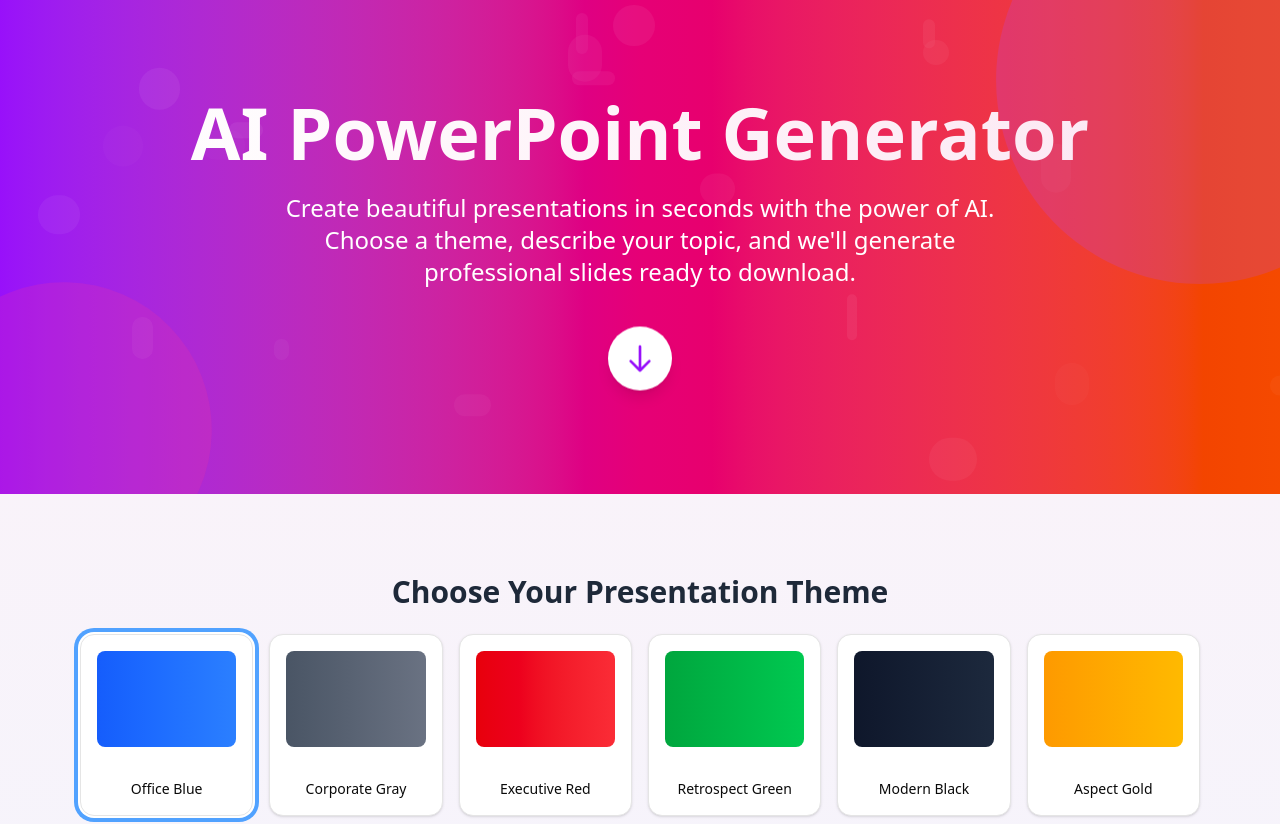
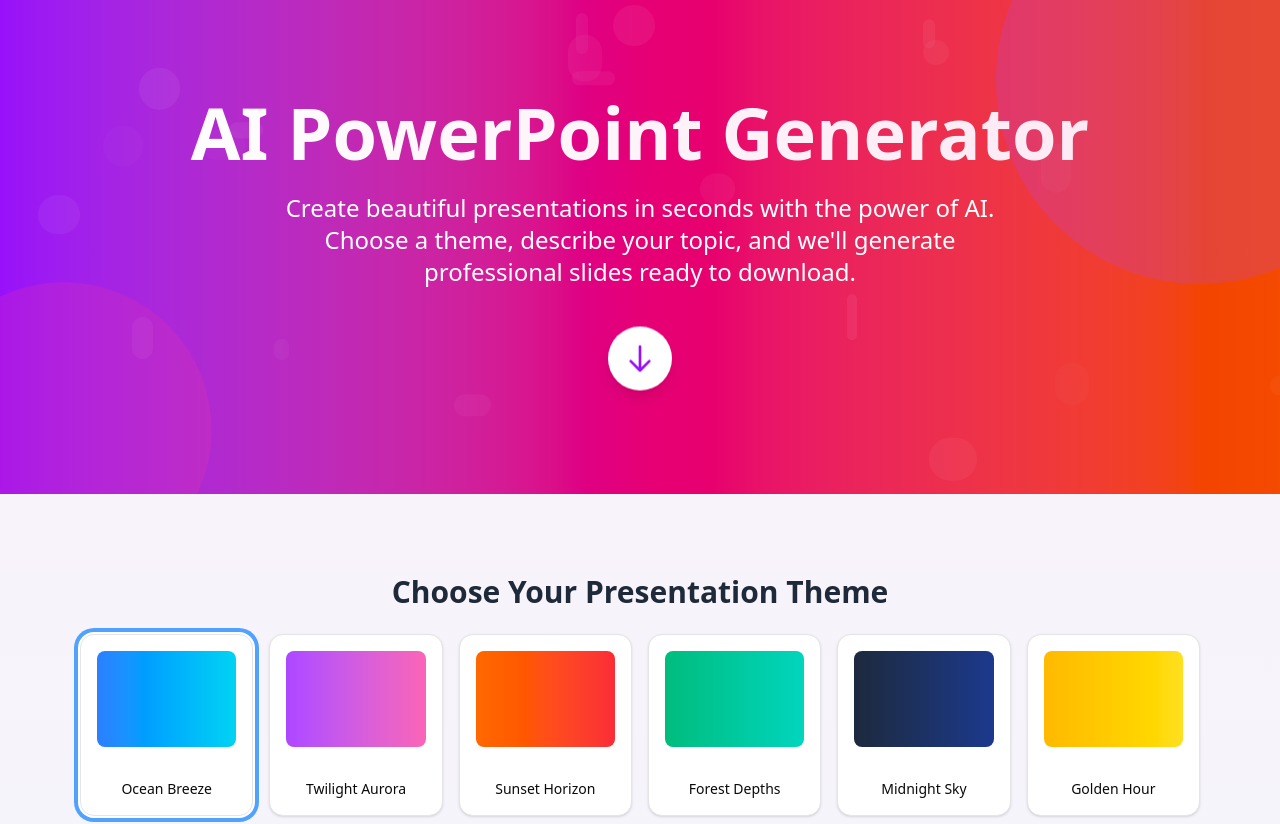
Before and after one commit to Avik-creator/aipptgenerator, a Next.js app: page / in a window 1280 px wide. Shown: the top 824 px of the page. Built offline with nearby package versions, Linux system fonts and the light colour scheme.

Commit message:
Added Changes.

```diff
--- a/src/app/actions/actions.ts
+++ b/src/app/actions/actions.ts
@@ -38,7 +38,6 @@ const formSchema = z.object({
             throw new Error("Failed to generate presentation")
         }
         const data = await response.json()
-        console.log("Generated presentation data:", JSON.stringify(data, null, 2))
       return data;
     } catch (error) {
       console.error("Error generating presentation:", error)
--- a/src/context/theme-context.tsx
+++ b/src/context/theme-context.tsx
@@ -6,84 +6,54 @@ export type Theme = {
   name: string
   color: string
   accent: string
+  hexBackground: string
   textColor: string
 }
 
 export const themes = [
   {
-    name: "Office Blue",
-    color: "bg-gradient-to-r from-blue-600 to-blue-500",
-    accent: "bg-gradient-to-r from-blue-700 to-blue-600",
+    name: "Ocean Breeze",
+    color: "bg-gradient-to-r from-blue-500 to-cyan-400",
+    hexBackground: "#3b82f6",
+    accent: "bg-gradient-to-r from-blue-600 to-cyan-500",
     textColor: "text-white"
   },
   {
-    name: "Corporate Gray",
-    color: "bg-gradient-to-r from-gray-600 to-gray-500",
-    accent: "bg-gradient-to-r from-gray-700 to-gray-600",
+    name: "Twilight Aurora",
+    color: "bg-gradient-to-r from-purple-500 to-pink-400",
+    hexBackground: "#9333ea",
+    accent: "bg-gradient-to-r from-purple-600 to-pink-500",
     textColor: "text-white"
   },
   {
-    name: "Executive Red",
-    color: "bg-gradient-to-r from-red-600 to-red-500",
-    accent: "bg-gradient-to-r from-red-700 to-red-600",
+    name: "Sunset Horizon",
+    color: "bg-gradient-to-r from-orange-500 to-red-500",
+    hexBackground: "#f97316",
+    accent: "bg-gradient-to-r from-orange-600 to-red-600",
     textColor: "text-white"
   },
   {
-    name: "Retrospect Green",
-    color: "bg-gradient-to-r from-green-600 to-green-500",
-    accent: "bg-gradient-to-r from-green-700 to-green-600",
+    name: "Forest Depths",
+    color: "bg-gradient-to-r from-emerald-500 to-teal-400",
+    hexBackground: "#059669",
+    accent: "bg-gradient-to-r from-emerald-600 to-teal-500",
     textColor: "text-white"
   },
   {
-    name: "Modern Black",
-    color: "bg-gradient-to-r from-slate-900 to-slate-800",
-    accent: "bg-gradient-to-r from-slate-800 to-slate-700",
+    name: "Midnight Sky",
+    color: "bg-gradient-to-r from-slate-800 to-blue-900",
+    hexBackground: "#1e3a8a",
+    accent: "bg-gradient-to-r from-slate-700 to-blue-800",
     textColor: "text-white"
   },
   {
-    name: "Aspect Gold",
-    color: "bg-gradient-to-r from-amber-500 to-amber-400",
-    accent: "bg-gradient-to-r from-amber-600 to-amber-500",
-    textColor: "text-gray-900"
-  },
-  {
-    name: "Clarity Purple",
-    color: "bg-gradient-to-r from-purple-600 to-purple-500",
-    accent: "bg-gradient-to-r from-purple-700 to-purple-600",
+    name: "Golden Hour",
+    color: "bg-gradient-to-r from-amber-400 to-yellow-300",
+    hexBackground: "#fbbf24",
+    accent: "bg-gradient-to-r from-amber-500 to-yellow-400",
     textColor: "text-white"
   },
-  {
-    name: "Wisp Teal",
-    color: "bg-gradient-to-r from-teal-600 to-teal-500",
-    accent: "bg-gradient-to-r from-teal-700 to-teal-600",
-    textColor: "text-white"
-  },
-  {
-    name: "Organic Orange",
-    color: "bg-gradient-to-r from-orange-500 to-orange-400",
-    accent: "bg-gradient-to-r from-orange-600 to-orange-500",
-    textColor: "text-white"
-  },
-  {
-    name: "Ocean Blue",
-    color: "bg-gradient-to-r from-cyan-600 to-cyan-500",
-    accent: "bg-gradient-to-r from-cyan-700 to-cyan-600",
-    textColor: "text-white"
-  },
-  {
-    name: "Royal Indigo",
-    color: "bg-gradient-to-r from-indigo-600 to-indigo-500",
-    accent: "bg-gradient-to-r from-indigo-700 to-indigo-600",
-    textColor: "text-white"
-  },
-  {
-    name: "Forest Green",
-    color: "bg-gradient-to-r from-emerald-600 to-emerald-500",
-    accent: "bg-gradient-to-r from-emerald-700 to-emerald-600",
-    textColor: "text-white"
-  }
 ]
-
 type ThemeContextType = {
   selectedTheme: Theme
   setSelectedTheme: (theme: Theme) => void
```
Also changed, not shown: src/components/page/presentation-previewer.tsx (+76 -49 lines).
